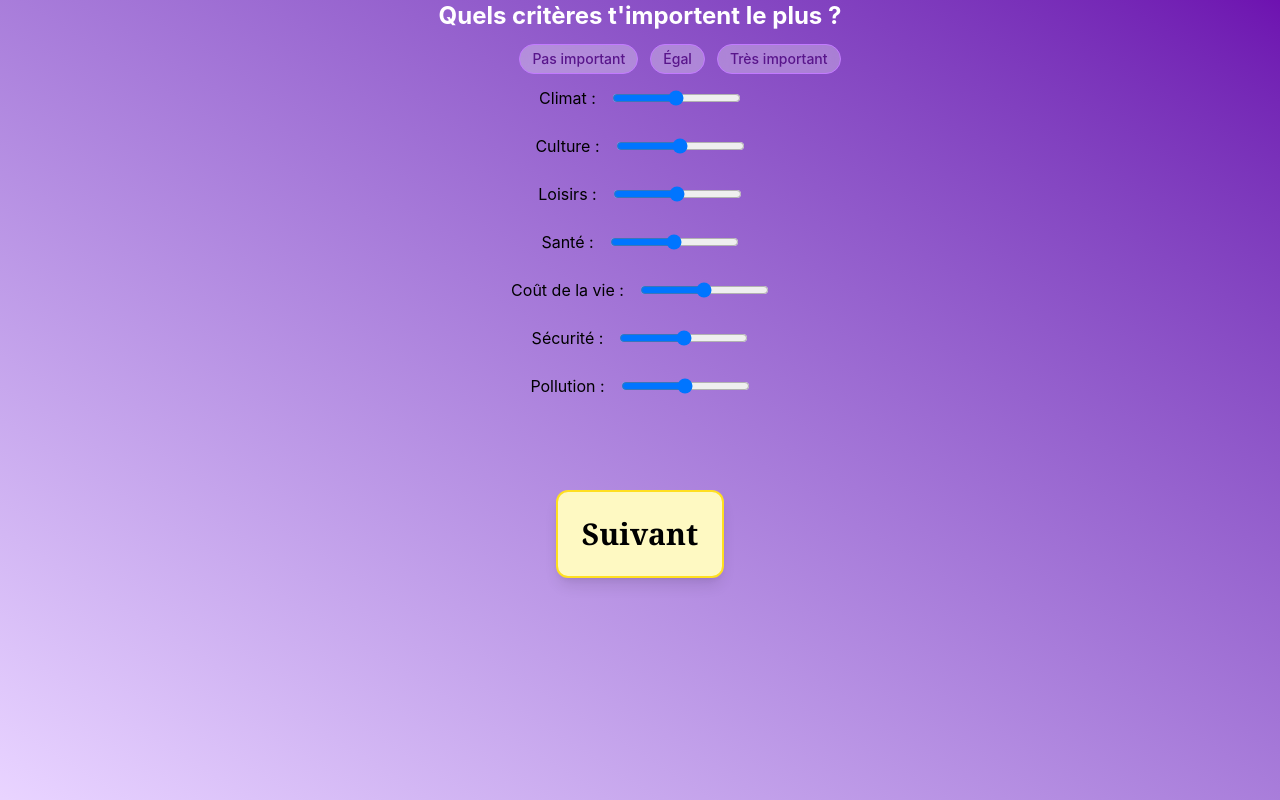
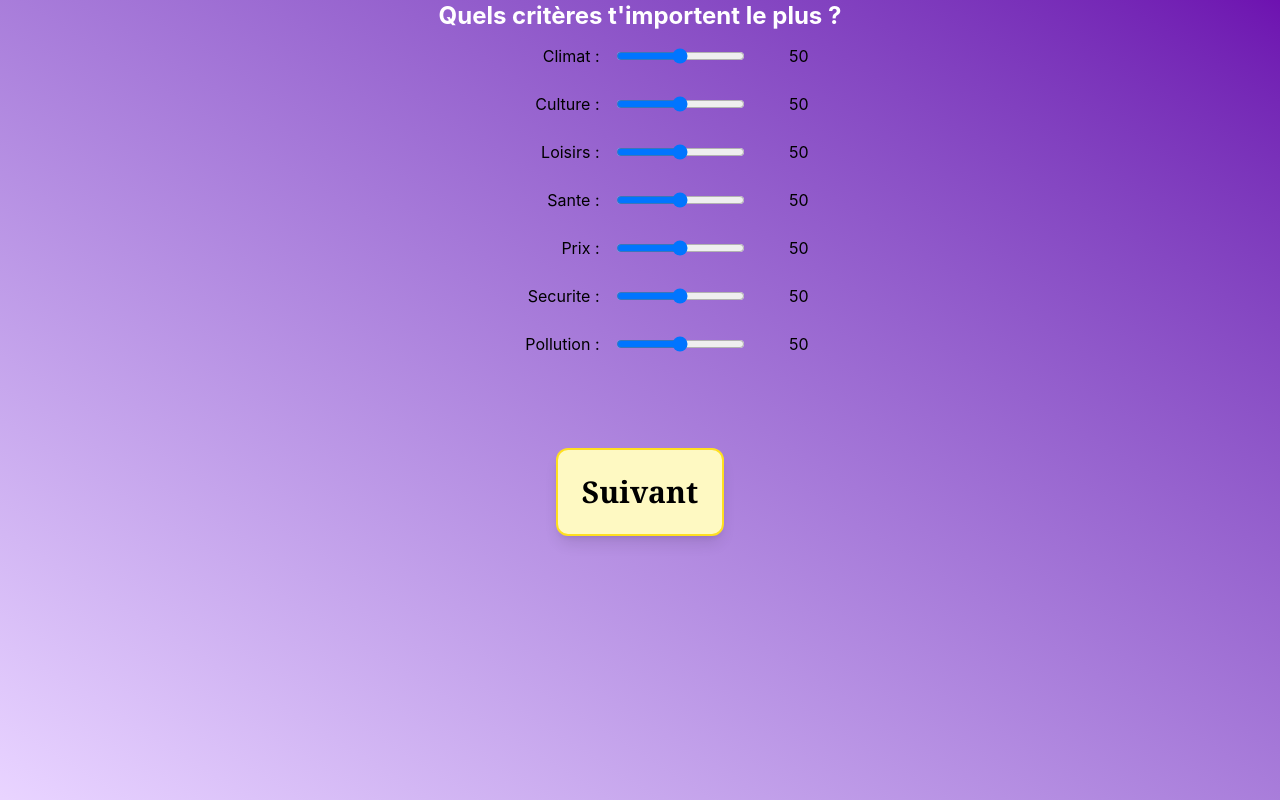
Before and after one commit to thomas-gld/city_score_react, a React app in the folder frontend/: page /criteres in a window 1280 px wide. Built offline with nearby package versions, Linux system fonts and the light colour scheme; the HTML template or start-up script is replaced by a standard one.

Commit message:
modification for integrating state variables and useContext hook into components

```diff
--- a/frontend/package.json
+++ b/frontend/package.json
@@ -11,6 +11,7 @@
   },
   "dependencies": {
     "@tailwindcss/vite": "^4.2.1",
+    "leaflet": "^1.9.4",
     "react": "^19.2.0",
     "react-dom": "^19.2.0",
     "react-router-dom": "^7.13.1",
--- /dev/null
+++ b/frontend/src/GlobalState.jsx
@@ -0,0 +1,36 @@
+import { createContext, useContext, useState } from "react"
+
+const GlobalContext = createContext()
+
+export function GlobalProvider({ children }) {
+
+  const [criteres, setCriteres] = useState({})
+  const [lieux, setLieux] = useState("")
+  const [meteo, setMeteo] = useState({})
+  const [loisir, setLoisir] = useState([])
+  const [important, setImportant] = useState({})
+  const [categories, setCategories] = useState([])
+  const [villes, setVilles] = useState([])
+  const [userName, setUserName] = useState("")
+
+  return (
+    <GlobalContext.Provider
+      value={{
+        criteres, setCriteres,
+        lieux, setLieux,
+        meteo, setMeteo,
+        loisir, setLoisir,
+        important, setImportant,
+        categories, setCategories,
+        villes, setVilles,
+        userName, setUserName
+      }}
+    >
+      {children}
+    </GlobalContext.Provider>
+  )
+}
+
+export function useGlobalState() {
+  return useContext(GlobalContext)
+}
--- a/frontend/src/components/FormCriteres.jsx
+++ b/frontend/src/components/FormCriteres.jsx
@@ -1,58 +1,64 @@
 // Q1
-import { useNavigate } from "react-router-dom"
+import { useState } from "react"
+import { useNavigate, } from "react-router-dom"
+import { useGlobalState } from "../GlobalState"
 
 export default function FormCriteres(){
     const navigate = useNavigate()
+    const { criteres, setCriteres } = useGlobalState()
+
+    // state local pour les sliders
+    const [formValues, setFormValues] = useState({
+        climat: criteres.climat || 50,
+        culture: criteres.culture || 50,
+        loisirs: criteres.loisirs || 50,
+        sante: criteres.sante || 50,
+        prix: criteres.prix || 50,
+        securite: criteres.securite || 50,
+        pollution: criteres.pollution || 50
+    })
+    // fonction pour gérer les sliders
+
+    const handleChange = (e) => {
+        const { name, value } = e.target
+        setFormValues(prev => ({ ...prev, [name]: Number(value) }))
+    }
 
     function handleNext(){
+        setCriteres(formValues) // sauvegarde globale
         navigate('/lieux')
     }
+
     return (
-        <>
-            <div className="min-h-screen bg-linear-to-tr from-purple-200 to-purple-800 flex flex-col items-center gap-3">
-                <h1 className="text-2xl font-bold text-white">Quels critères t'importent le plus ? </h1>
+        <div className="min-h-screen bg-linear-to-tr from-purple-200 to-purple-800 flex flex-col items-center gap-3">
+        <h1 className="text-2xl font-bold text-white">Quels critères t'importent le plus ?</h1>
 
-                <div className="flex justify-between gap-3 ms-20">
-                    <p className="text-sm font-medium text-purple-900 border border-purple-400 bg-white/30 rounded-full px-3 py-1 backdrop-blur-sm">Pas important</p>
-                    <p className="text-sm font-medium text-purple-900 border border-purple-400 bg-white/30 rounded-full px-3 py-1 backdrop-blur-sm">Égal</p>
-                    <p className="text-sm font-medium text-purple-900 border border-purple-400 bg-white/30 rounded-full px-3 py-1 backdrop-blur-sm">Très important</p>
-                </div>
+        <div className="flex flex-col items-center justify-between gap-6">
 
-                <div className="flex flex-col items-center justify-between gap-6">
-                   <div className="flex items-center gap-4">
-                        <label htmlFor="climat" className="text-right">Climat :</label>
-                        <input type="range" id="climat" name="climat" min="0" max="100" defaultValue="50" className="flex-1"/>
-                    </div>
-                    <div className="flex items-center gap-4">
-                        <label htmlFor="culture" className="text-right">Culture :</label>
-                        <input type="range" id="climat" name="climat" min="0" max="100" defaultValue="50" className="flex-1"/>
-                    </div>
-                    <div className="flex items-center gap-4">
-                        <label htmlFor="loisir" className="text-right">Loisirs :</label>
-                        <input type="range" id="loisirs" name="climat" min="0" max="100" defaultValue="50" className="flex-1"/>
-                    </div>
-                    <div className="flex items-center gap-4">
-                        <label htmlFor="sante" className="text-right">Santé :</label>
-                        <input type="range" id="sante" name="climat" min="0" max="100" defaultValue="50" className="flex-1"/>
-                    </div>
-                    <div className="flex items-center gap-4">
-                        <label htmlFor="prix" className="text-right">Coût de la vie :</label>
-                        <input type="range" id="climat" name="prix" min="0" max="100" defaultValue="50" className="flex-1"/>
-                    </div>
-                    <div className="flex items-center gap-4">
-                        <label htmlFor="securite" className="text-right">Sécurité :</label>
-                        <input type="range" id="securite" name="climat" min="0" max="100" defaultValue="50" className="flex-1"/>
-                    </div>
-                    <div className="flex items-center gap-4">
-                        <label htmlFor="pollution" className="text-right">Pollution :</label>
-                        <input type="range" id="climat" name="climat" min="0" max="100" defaultValue="50" className="flex-1"/>
-                    </div>
-                </div>
+            {Object.entries(formValues).map(([key, value]) => (
+            <div key={key} className="flex items-center gap-4 w-full max-w-md">
+                <label className="w-32 text-right capitalize">{key} :</label>
+                <input
+                type="range"
+                name={key}
+                min="0"
+                max="100"
+                value={value}
+                onChange={handleChange}
+                className="flex-1"
+                />
+                <span className="w-12 text-right">{value}</span>
+            </div>
+            ))}
 
-                <div>
-                    <button onClick={handleNext} className="mt-20 bg-yellow-100 hover:bg-linear-to-tr from-yellow-100 to-yellow-300 hover:cursor-pointer text-black text-3xl font-serif font-bold border-2 border-yellow-300 m-5 p-6 rounded-xl shadow-lg/10">Suivant</button>
-                </div>
-            </div>
-        </>
-    )
+        </div>
+
+        <button
+            onClick={handleNext}
+            className="mt-20 bg-yellow-100 hover:bg-linear-to-tr from-yellow-100 to-yellow-300 hover:cursor-pointer text-black text-3xl font-serif font-bold border-2 border-yellow-300 m-5 p-6 rounded-xl shadow-lg/10"
+        >
+            Suivant
+        </button>
+        </div>
+  )
 }
--- a/frontend/src/components/FormEstImportant.jsx
+++ b/frontend/src/components/FormEstImportant.jsx
@@ -1,11 +1,13 @@
 // Q6
 import { useState } from "react"
 import { useNavigate } from "react-router-dom"
+import { useGlobalState } from "../GlobalState"
 
 export default function FormEstImportant() {
     const navigate = useNavigate()
     const categories = ["Espaces vert", "Restaurants", "Bars", "Lieux de santé", "Commerces", "Industries"]
     const [importantChoice, setImportantChoice] = useState({})
+    const {setImportant} = useGlobalState()
 
     const categoriesSliders = categories.map(c => {
         return (<div className="mb-7">
@@ -15,6 +17,7 @@ export default function FormEstImportant() {
     })
 
     function handleNext() {
+        setImportant(importantChoice)
         console.log(importantChoice)
         navigate('/resultats')
     }
--- a/frontend/src/components/FormLoisir.jsx
+++ b/frontend/src/components/FormLoisir.jsx
@@ -1,6 +1,7 @@
 // Q3
 import { useState } from "react"
 import { useNavigate } from "react-router-dom"
+import { useGlobalState } from "../GlobalState"
 
 
 export default function FormLoisirs() {
@@ -12,12 +13,15 @@ export default function FormLoisirs() {
 
     const [categoriesChoice, setCategoriesChoice] = useState([])
 
+    const {setLoisir} = useGlobalState()
+
     const categoriesSelect = categories.map(c => {
         return <button key={c} onClick={() => categoriesChoice.includes(c) ? setCategoriesChoice(categoriesChoice.filter(el => el !== c)) : setCategoriesChoice([...categoriesChoice, c])} className={`hover:cursor-pointer text-xl font-serif font-bold border-2 m-5 p-3 rounded-xl transition-all duration-200 ${categoriesChoice.includes(c) ? "bg-yellow-400 border-yellow-600 text-purple-900 scale-105 shadow-lg" : "bg-yellow-100 border-yellow-300 text-black hover:bg-yellow-200"}`}>{c}</button>
     })
 
     function handleNext() {
         console.log(categoriesChoice)
+        setLoisir(categoriesChoice)
         navigate('/meteo')
     }
 
--- a/frontend/src/components/FormMeteo.jsx
+++ b/frontend/src/components/FormMeteo.jsx
@@ -1,16 +1,19 @@
 // Q4
 import { useState } from "react";
 import { useNavigate } from "react-router-dom";
+import { useGlobalState } from "../GlobalState"
 
 export default function FormMeteo() {
   const navigate = useNavigate()
   const [sunValue, setSunValue] = useState(50);
   const [heatValue, setHeatValue] = useState(50);
 
+  const {setMeteo} = useGlobalState();
+
   function handleNext() {
     console.log({ sunValue, heatValue });
+    setMeteo({ sunValue, heatValue})
     navigate('/categories')
-
   }
 
   return (
--- a/frontend/src/main.jsx
+++ b/frontend/src/main.jsx
@@ -2,9 +2,12 @@ import { createRoot } from 'react-dom/client'
 import { BrowserRouter } from 'react-router-dom'
 import './index.css'
 import App from './App.jsx'
+import { GlobalProvider } from './GlobalState.jsx'
 
 createRoot(document.getElementById('root')).render(
   <BrowserRouter>
-    <App />
+    <GlobalProvider>
+      <App />
+    </GlobalProvider>
   </BrowserRouter>,
 )
```
Also changed, not shown: frontend/src/components/FormCategories.jsx (+17 -2 lines), frontend/src/components/FormLieux.jsx (+17 -2 lines), frontend/src/components/Resultat.jsx (added, +7 -0 lines), 1 other file (tests, documents, lock files or other folders).
